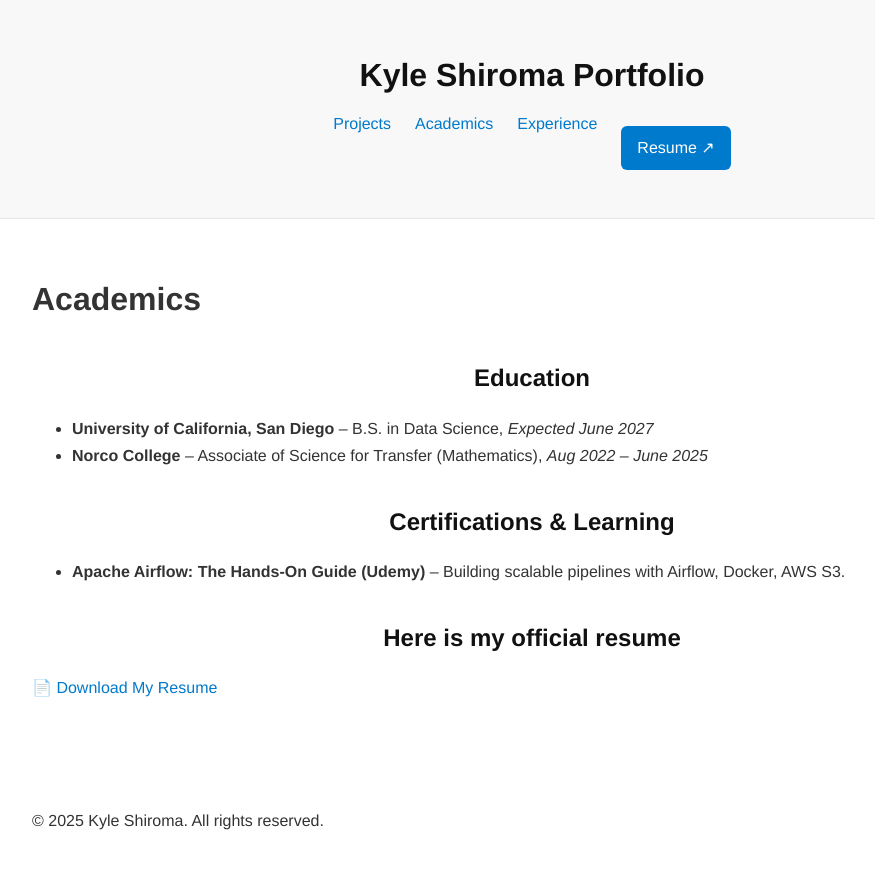
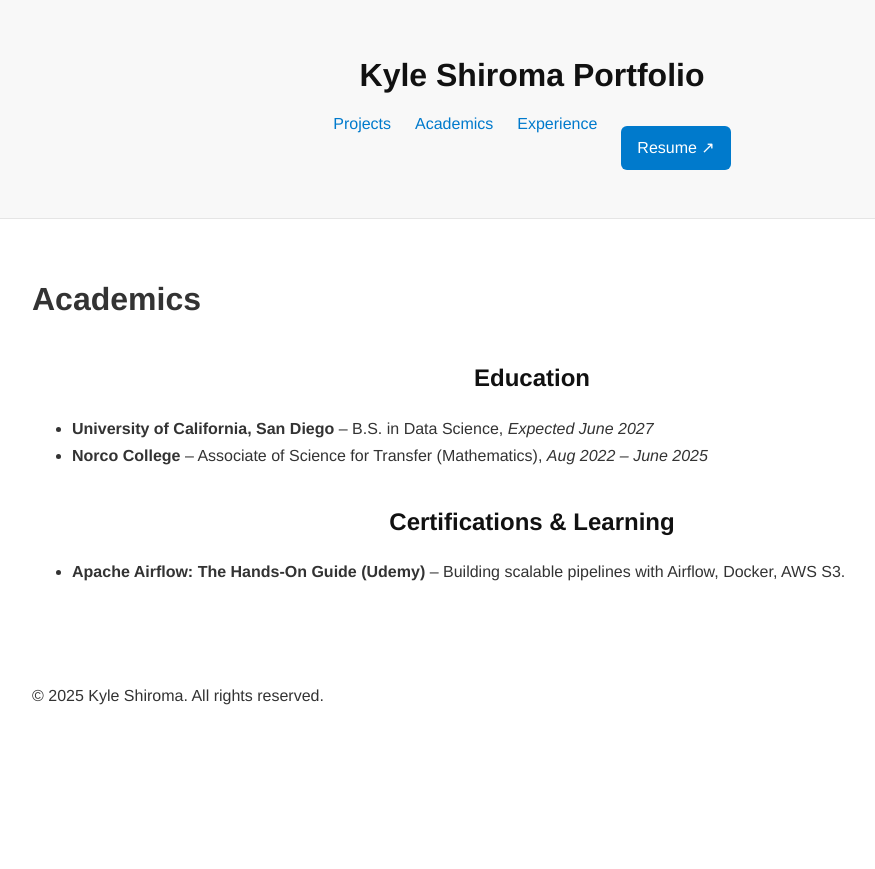
Before and after one commit to k-shiroma-code/k-shiroma-code.github.io, a Jekyll site: the page built from academics.md, in a window 1280 px wide. Shown: the top 869 px of the page, without its empty margins (108-983 px from the left). Built offline with Jekyll 4.4.1, drawn with Linux system fonts in a browser that asks for light colours.

Commit message:
Update academics.md

```diff
--- a/academics.md
+++ b/academics.md
@@ -12,6 +12,3 @@ permalink: /academics/
 
 ## Certifications & Learning
 - **Apache Airflow: The Hands-On Guide (Udemy)** – Building scalable pipelines with Airflow, Docker, AWS S3.
-
-## Here is my official resume
-[📄 Download My Resume]({{ site.baseurl }}/assets/pdf/Kyle_Shiroma_Resume_2025 (2).pdf)
```
